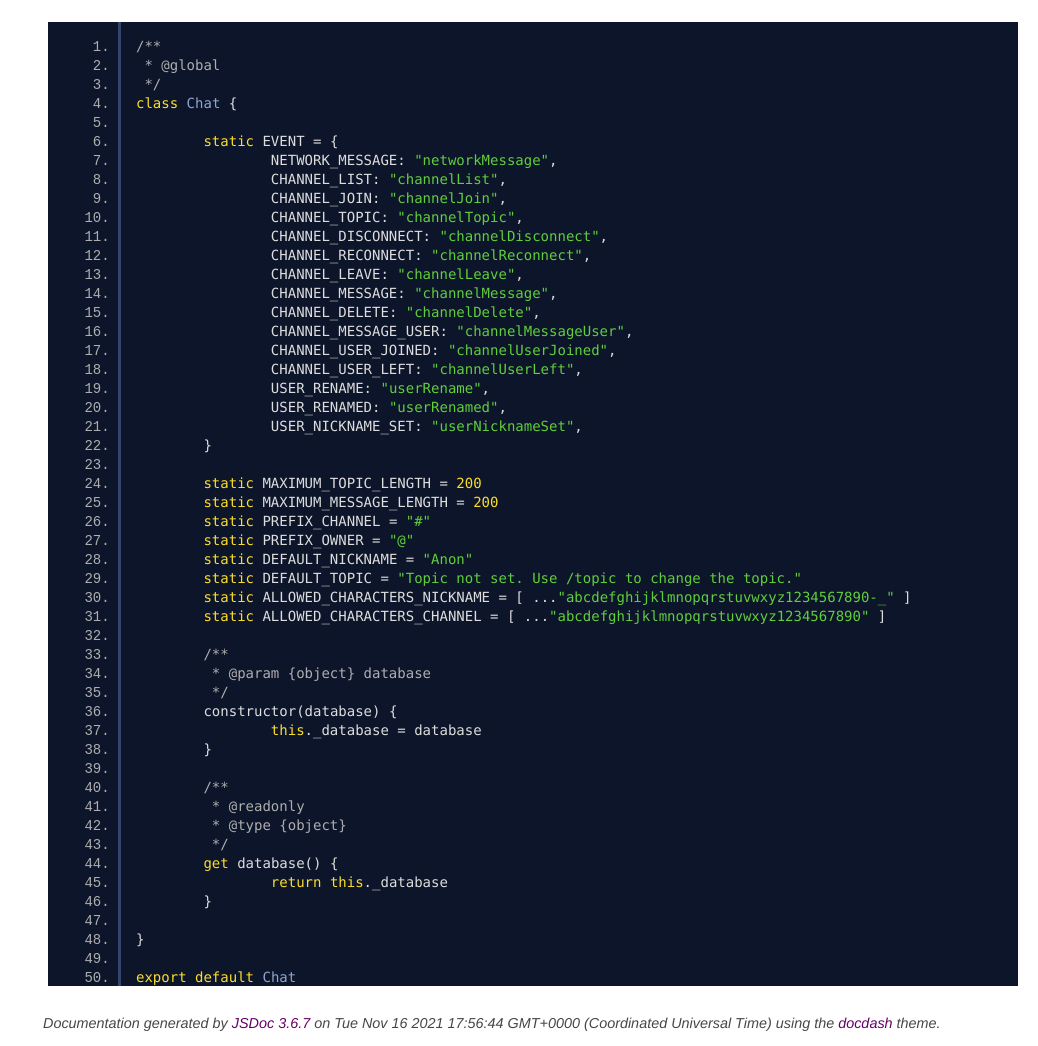
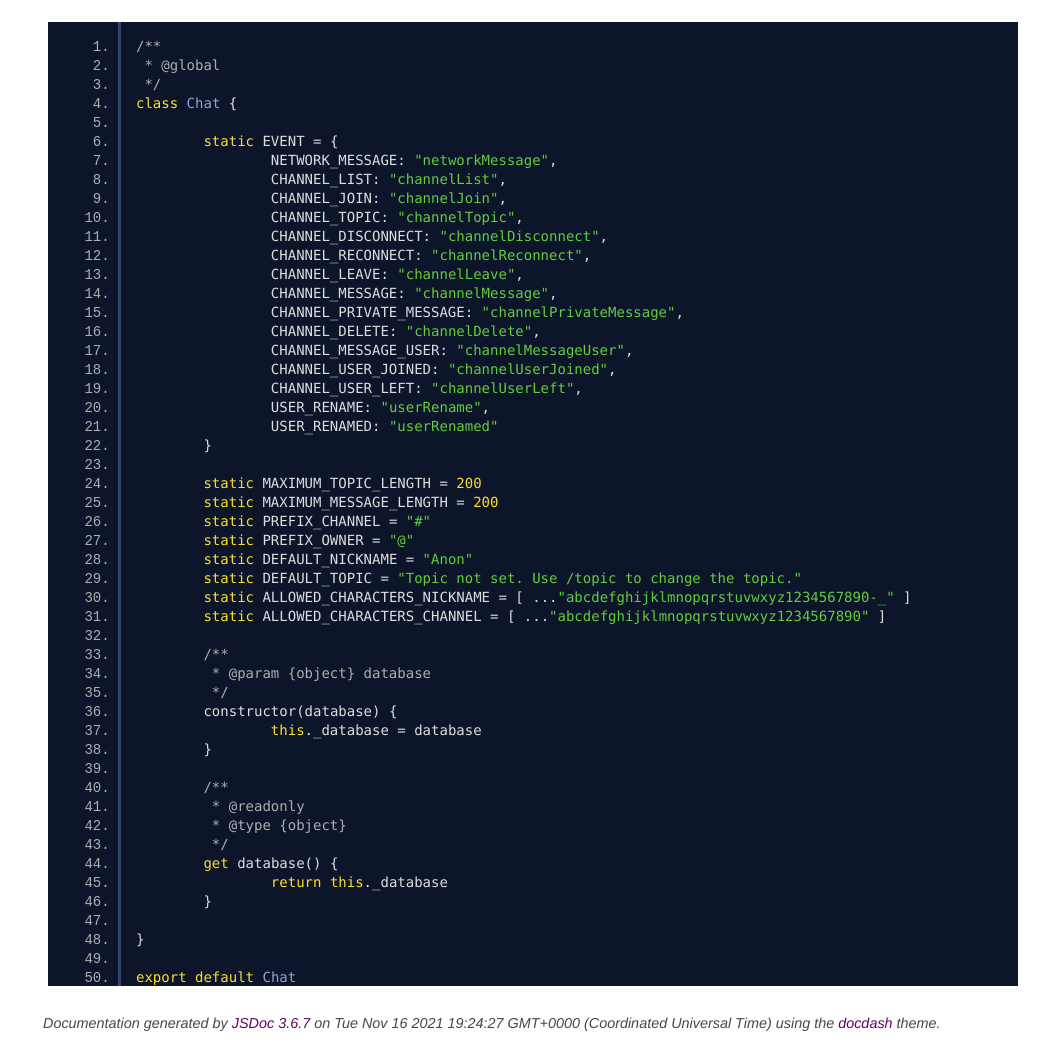
Before and after one commit to thoughtsunificator/domodel-chat-server, a plain HTML site: page chat.js.html in a window 1280 px wide. Shown: the part 122-1168 px from the top of the page, without its empty margins (242-1280 px from the left). Drawn offline with Linux system fonts and the light colour scheme.

Commit message:
Update gh-pages to output generated at aec54fe

```diff
--- a/chat.js.html
+++ b/chat.js.html
@@ -58,13 +58,13 @@ class Chat {
 		CHANNEL_RECONNECT: "channelReconnect",
 		CHANNEL_LEAVE: "channelLeave",
 		CHANNEL_MESSAGE: "channelMessage",
+		CHANNEL_PRIVATE_MESSAGE: "channelPrivateMessage",
 		CHANNEL_DELETE: "channelDelete",
 		CHANNEL_MESSAGE_USER: "channelMessageUser",
 		CHANNEL_USER_JOINED: "channelUserJoined",
 		CHANNEL_USER_LEFT: "channelUserLeft",
 		USER_RENAME: "userRename",
-		USER_RENAMED: "userRenamed",
-		USER_NICKNAME_SET: "userNicknameSet",
+		USER_RENAMED: "userRenamed"
 	}
 
 	static MAXIMUM_TOPIC_LENGTH = 200
@@ -108,7 +108,7 @@ export default Chat
 <br class="clear">
 
 <footer>
-    Documentation generated by <a href="https://github.com/jsdoc3/jsdoc">JSDoc 3.6.7</a> on Tue Nov 16 2021 17:56:44 GMT+0000 (Coordinated Universal Time) using the <a href="https://github.com/clenemt/docdash">docdash</a> theme.
+    Documentation generated by <a href="https://github.com/jsdoc3/jsdoc">JSDoc 3.6.7</a> on Tue Nov 16 2021 19:24:27 GMT+0000 (Coordinated Universal Time) using the <a href="https://github.com/clenemt/docdash">docdash</a> theme.
 </footer>
 
 <script>prettyPrint();</script>
```
Also changed, not shown: Chat.html (+1 -1 lines), SocketConnection.html (+1 -1 lines), SocketListener.html (+1 -1 lines), index.html (+1 -1 lines), socket-connection.js.html (+1 -1 lines), socket-listener.js.html (+1 -1 lines).
